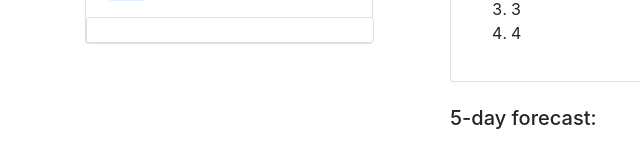
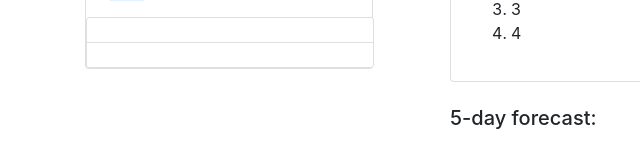
Before and after one commit to johnsondavid1107/taperWeatherApp, a plain HTML site: page index.html in a window 1280 px wide. Both pictures are taken after a click on the link 127 px from the left and 162 px from the top of the page. Shown: the part 184-352 px from the top of the page, 0-640 px from the left. Drawn offline with nearby package versions, Linux system fonts and the light colour scheme.

Commit message:
Added functionality to the Search for a City card to properly log each entry in the input field.

```diff
--- a/assets/script.js
+++ b/assets/script.js
@@ -5,11 +5,12 @@ $(document).ready(function () {
 
     searchBtn.on("click", function (){
         var newEntry = ($("input").val());
-        console.log(newEntry);
-        var newLiItem = $("<li></li>");
+        var newLiItem = $("<li>");
         newLiItem.addClass("list-group-item");
-        $(".list-group list-group-flush").append(newLiItem)
-        newLiItem.append(newEntry);
+        newLiItem.text(newEntry);
+        $("#place").append(newLiItem);
+
+
 
 
 
--- a/index.html
+++ b/index.html
@@ -36,7 +36,7 @@
                     </div>
 
                     <div class="card" style="width: 18rem;">
-                        <ul class="list-group list-group-flush">
+                        <ul class="list-group list-group-flush" id="place">
                             <li class="list-group-item"></li>
 
                         </ul>
```
